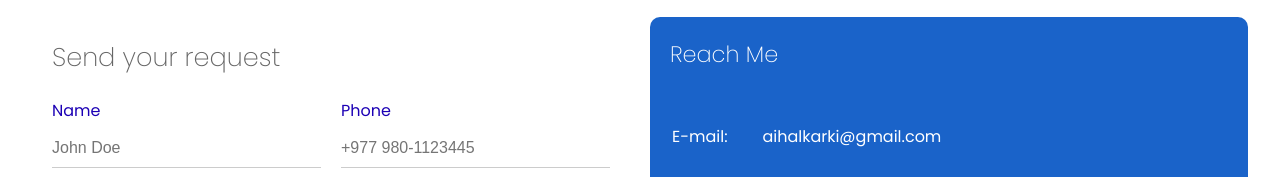
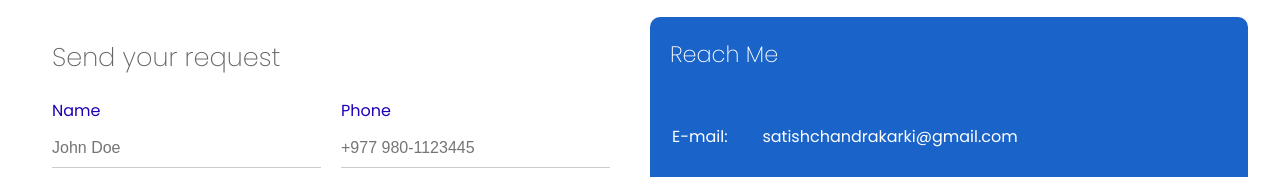
Before and after one commit to satish051/satish051.github.io, a plain HTML site: page index.html in a window 1280 px wide. Shown: the part 3668-3845 px from the top of the page. Drawn offline with nearby package versions, Linux system fonts and the light colour scheme.

Commit message:
Update index.html

```diff
--- a/index.html
+++ b/index.html
@@ -198,7 +198,7 @@
             <table>
               <tr>
                 <td>E-mail:</td>
-                <td>aihalkarki@gmail.com</td>
+                <td>satishchandrakarki@gmail.com</td>
               </tr>
               <tr>
                 <td>Phone:</td>
```
